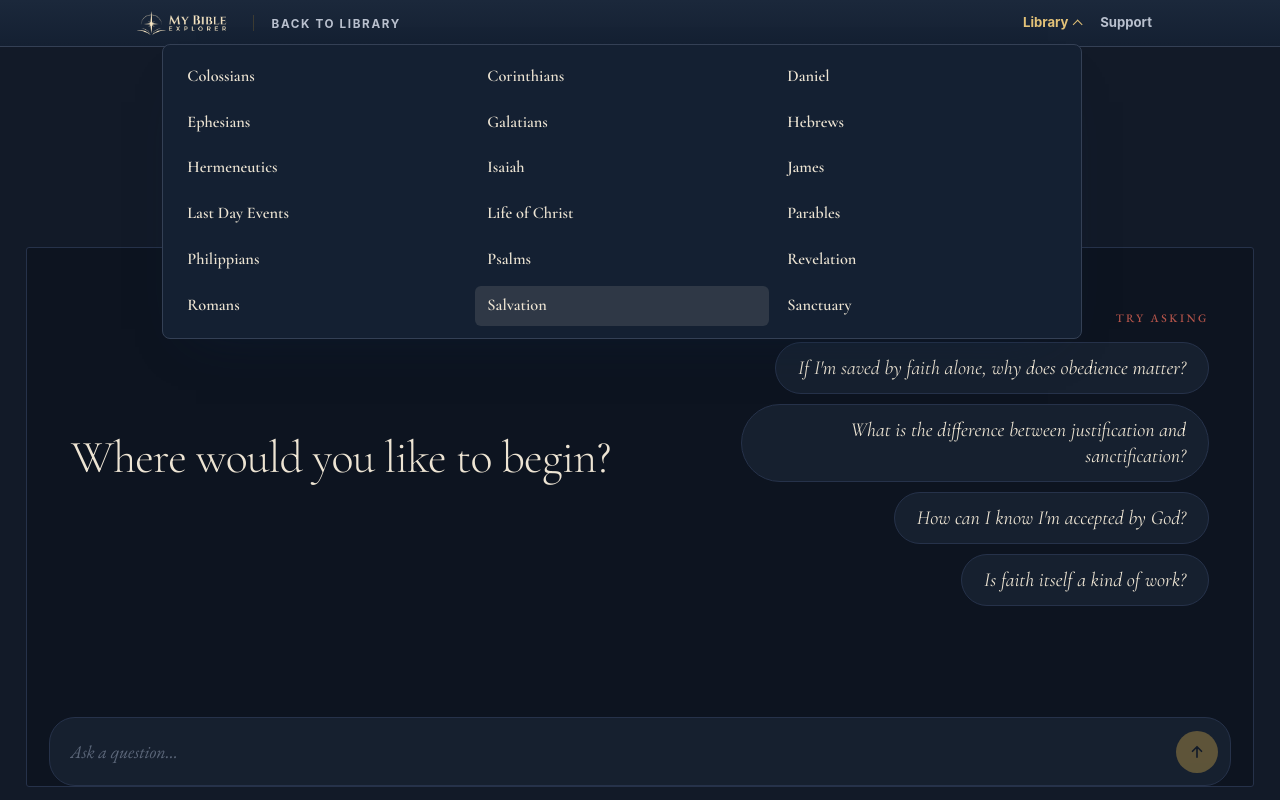
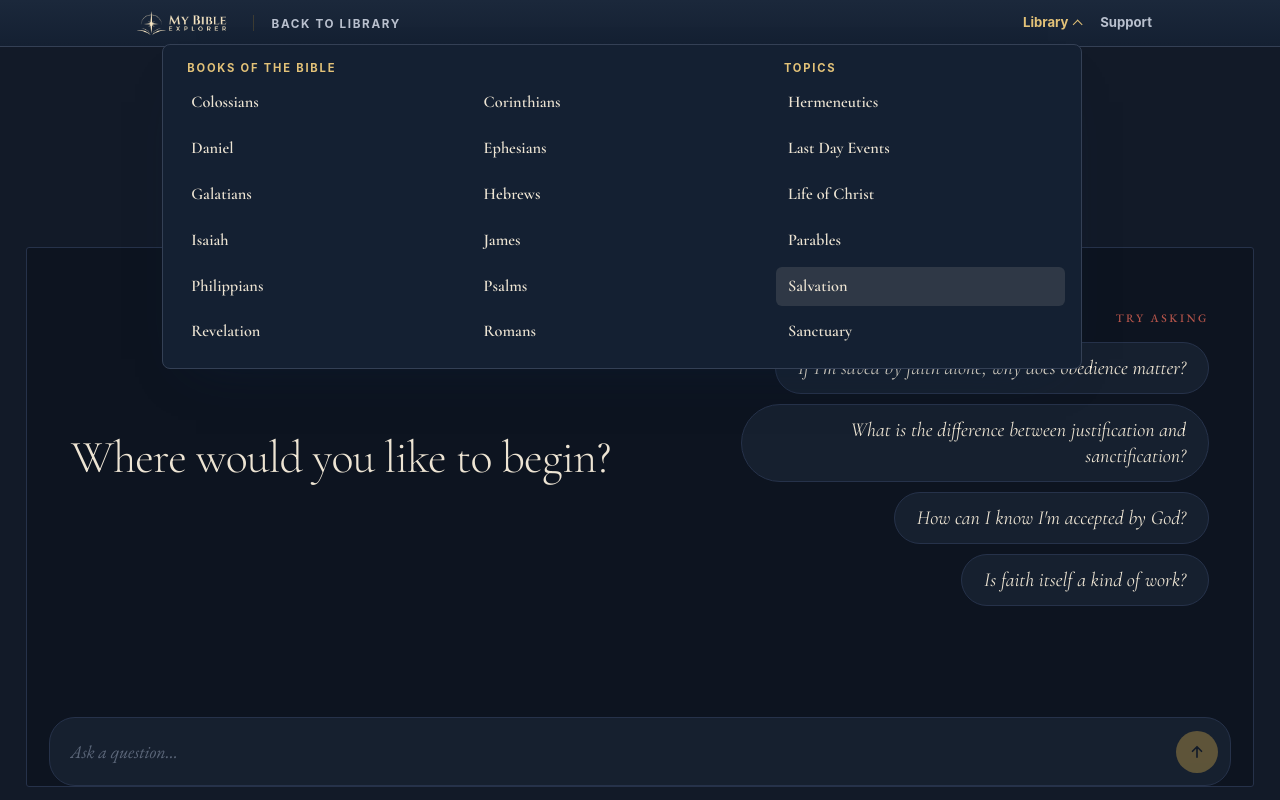
Before and after one commit to samirtharaj7-creator/Salvation, a Next.js app: page / in a window 1280 px wide. Both pictures are taken after a click on the heading "Library". Shown: the top 800 px of the page. Built offline with nearby package versions, Linux system fonts and the light colour scheme.

Commit message:
Categorize library ribbon

```diff
--- a/app/global-shell.css
+++ b/app/global-shell.css
@@ -341,23 +341,17 @@ body.mbe-shell-managed > main.page { width:100%; }
 [data-tool="salvation"] .mbe-footer-logo { background:transparent; border-radius:0; padding:0; filter:grayscale(1) brightness(0) invert(88%) sepia(18%) saturate(320%) hue-rotate(2deg); }
 
 /* MBE canonical subsite ribbon */
-.mbe-global-shell,
-.mbe-global-footer{
-  --mbe-ink:#ede4d3;
-  --mbe-muted:#b9c0ce;
-  --mbe-navy:#ede4d3;
-  --mbe-gold-dark:#e3c278;
-  --mbe-rule:#344055;
-  --mbe-soft:#202c3e;
-  background:linear-gradient(180deg,#1b283b,#142032);
-  color:#b9c0ce;
-}
+.mbe-global-shell,.mbe-global-footer{--mbe-ink:#ede4d3;--mbe-muted:#b9c0ce;--mbe-navy:#ede4d3;--mbe-gold-dark:#e3c278;--mbe-rule:#344055;--mbe-soft:#202c3e;background:linear-gradient(180deg,#1b283b,#142032);color:#b9c0ce;}
 .mbe-library-panel{background:#142032;color:#ede4d3;border-color:#344055;}
-.mbe-library-grid{grid-template-columns:repeat(3,minmax(0,1fr));gap:6px;}
+.mbe-library-groups{display:grid;grid-template-columns:2fr 1fr;gap:18px;padding:4px;}
+.mbe-library-group{min-width:0;}
+.mbe-library-heading{margin:2px 8px 9px;color:#e3c278;font:700 .7rem/1 var(--mbe-font-ui);letter-spacing:.16em;text-transform:uppercase;}
+.mbe-library-grid{display:grid;gap:6px;}
+.mbe-library-grid-books{grid-template-columns:repeat(2,minmax(0,1fr));}
+.mbe-library-grid-topics{grid-template-columns:1fr;}
 .mbe-library-item{color:#ede4d3;}
 .mbe-library-item:hover{background:#202c3e;}
 .mbe-library-item[aria-current="page"]{background:rgba(237,228,211,.12);}
 .mbe-library-desc{display:none!important;}
-.mbe-ribbon-logo,
-.mbe-footer-logo{background:transparent;border-radius:0;padding:0;filter:grayscale(1) brightness(0) invert(88%) sepia(18%) saturate(320%) hue-rotate(2deg);}
-@media(max-width:720px){.mbe-library-grid{grid-template-columns:1fr;}}
+.mbe-ribbon-logo,.mbe-footer-logo{background:transparent;border-radius:0;padding:0;filter:grayscale(1) brightness(0) invert(88%) sepia(18%) saturate(320%) hue-rotate(2deg);}
+@media(max-width:720px){.mbe-library-groups{grid-template-columns:1fr;gap:18px}.mbe-library-grid-books,.mbe-library-grid-topics{grid-template-columns:1fr;}}
--- a/app/global-shell.tsx
+++ b/app/global-shell.tsx
@@ -1,22 +1,22 @@
 const libraryItems = [
-  { name: "Colossians", description: "The supremacy of Christ and life in Him", href: "https://colossians.mybibleexplorer.com/" },
-  { name: "Corinthians", description: "Unity, worship, holy living, and resurrection", href: "https://corinthians.mybibleexplorer.com/" },
-  { name: "Daniel", description: "Prophecy and providence", href: "https://daniel.mybibleexplorer.com" },
-  { name: "Ephesians", description: "Grace, unity, new life, and spiritual warfare", href: "https://ephesians.mybibleexplorer.com/" },
-  { name: "Galatians", description: "Freedom in Christ and life by the Spirit", href: "https://galatians.mybibleexplorer.com/" },
-  { name: "Hebrews", description: "Christ, covenant, sanctuary, and persevering faith", href: "https://hebrews.mybibleexplorer.com/" },
-  { name: "Hermeneutics", description: "Learn to read Scripture faithfully", href: "https://hermeneutics.mybibleexplorer.com" },
-  { name: "Isaiah", description: "Judgment, comfort, and gospel hope", href: "https://isaiah.mybibleexplorer.com/" },
-  { name: "James", description: "Living faith, wisdom, speech, patience, and prayer", href: "https://james.mybibleexplorer.com/" },
-  { name: "Last Day Events", description: "Earth's final chapter", href: "https://lastdayevents.mybibleexplorer.com/index.html" },
-  { name: "Life of Christ", description: "The life and ministry of Jesus", href: "https://christ.mybibleexplorer.com/" },
-  { name: "Parables", description: "Stories of the kingdom", href: "https://parables.mybibleexplorer.com" },
-  { name: "Philippians", description: "Joy, humility, perseverance, and contentment", href: "https://philippians.mybibleexplorer.com/" },
-  { name: "Psalms", description: "Worship, lament, praise, and prayer", href: "https://psalms.mybibleexplorer.com" },
-  { name: "Revelation", description: "Symbols, judgment, and final hope", href: "https://revelation.mybibleexplorer.com/" },
-  { name: "Romans", description: "Righteousness by faith and life in the Spirit", href: "https://romans.mybibleexplorer.com" },
-  { name: "Salvation", description: "Righteousness by faith, justification, and assurance", href: "/", current: true },
-  { name: "Sanctuary", description: "A blueprint of salvation", href: "https://sanctuary.mybibleexplorer.com/#structure" },
+  { name: "Colossians", description: "The supremacy of Christ and life in Him", href: "https://colossians.mybibleexplorer.com/", category: "book" },
+  { name: "Corinthians", description: "Unity, worship, holy living, and resurrection", href: "https://corinthians.mybibleexplorer.com/", category: "book" },
+  { name: "Daniel", description: "Prophecy and providence", href: "https://daniel.mybibleexplorer.com", category: "book" },
+  { name: "Ephesians", description: "Grace, unity, new life, and spiritual warfare", href: "https://ephesians.mybibleexplorer.com/", category: "book" },
+  { name: "Galatians", description: "Freedom in Christ and life by the Spirit", href: "https://galatians.mybibleexplorer.com/", category: "book" },
+  { name: "Hebrews", description: "Christ, covenant, sanctuary, and persevering faith", href: "https://hebrews.mybibleexplorer.com/", category: "book" },
+  { name: "Isaiah", description: "Judgment, comfort, and gospel hope", href: "https://isaiah.mybibleexplorer.com/", category: "book" },
+  { name: "James", description: "Living faith, wisdom, speech, patience, and prayer", href: "https://james.mybibleexplorer.com/", category: "book" },
+  { name: "Philippians", description: "Joy, humility, perseverance, and contentment", href: "https://philippians.mybibleexplorer.com/", category: "book" },
+  { name: "Psalms", description: "Worship, lament, praise, and prayer", href: "https://psalms.mybibleexplorer.com", category: "book" },
+  { name: "Revelation", description: "Symbols, judgment, and final hope", href: "https://revelation.mybibleexplorer.com/", category: "book" },
+  { name: "Romans", description: "Righteousness by faith and life in the Spirit", href: "https://romans.mybibleexplorer.com", category: "book" },
+  { name: "Hermeneutics", description: "Learn to read Scripture faithfully", href: "https://hermeneutics.mybibleexplorer.com", category: "topic" },
+  { name: "Last Day Events", description: "Earth's final chapter", href: "https://lastdayevents.mybibleexplorer.com/index.html", category: "topic" },
+  { name: "Life of Christ", description: "The life and ministry of Jesus", href: "https://christ.mybibleexplorer.com/", category: "topic" },
+  { name: "Parables", description: "Stories of the kingdom", href: "https://parables.mybibleexplorer.com", category: "topic" },
+  { name: "Salvation", description: "Righteousness by faith, justification, and assurance", href: "/", category: "topic", current: true },
+  { name: "Sanctuary", description: "A blueprint of salvation", href: "https://sanctuary.mybibleexplorer.com/#structure", category: "topic" },
 ] as const;
 
 export function GlobalShell() {
@@ -35,17 +35,27 @@ export function GlobalShell() {
           <details className="mbe-library-menu">
             <summary className="mbe-library-toggle">Library</summary>
             <div className="mbe-library-panel">
-              <div className="mbe-library-grid">
-                {libraryItems.map((item) => (
-                  <a
-                    key={item.name}
-                    className="mbe-library-item"
-                    href={item.href}
-                    aria-current={"current" in item && item.current ? "page" : undefined}
-                  >
-                    <span className="mbe-library-name">{item.name}</span>
-                  </a>
-                ))}
+              <div className="mbe-library-groups">
+                <section className="mbe-library-group" aria-labelledby="mbe-books-heading">
+                  <p className="mbe-library-heading" id="mbe-books-heading">Books of the Bible</p>
+                  <div className="mbe-library-grid mbe-library-grid-books">
+                    {libraryItems.filter((item) => item.category === "book").map((item) => (
+                      <a key={item.name} className="mbe-library-item" href={item.href} aria-current={"current" in item && item.current ? "page" : undefined}>
+                        <span className="mbe-library-name">{item.name}</span>
+                      </a>
+                    ))}
+                  </div>
+                </section>
+                <section className="mbe-library-group" aria-labelledby="mbe-topics-heading">
+                  <p className="mbe-library-heading" id="mbe-topics-heading">Topics</p>
+                  <div className="mbe-library-grid mbe-library-grid-topics">
+                    {libraryItems.filter((item) => item.category === "topic").map((item) => (
+                      <a key={item.name} className="mbe-library-item" href={item.href} aria-current={"current" in item && item.current ? "page" : undefined}>
+                        <span className="mbe-library-name">{item.name}</span>
+                      </a>
+                    ))}
+                  </div>
+                </section>
               </div>
             </div>
           </details>
```
